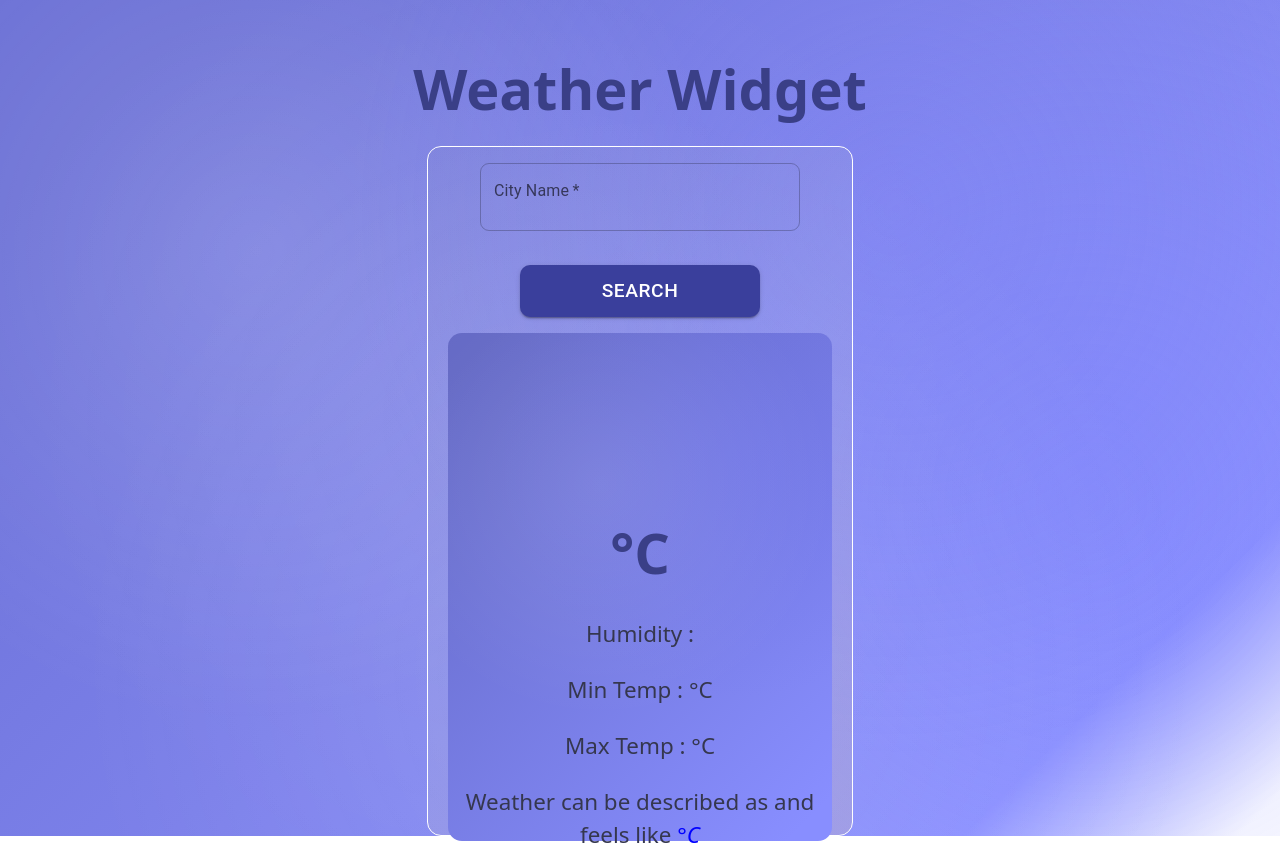
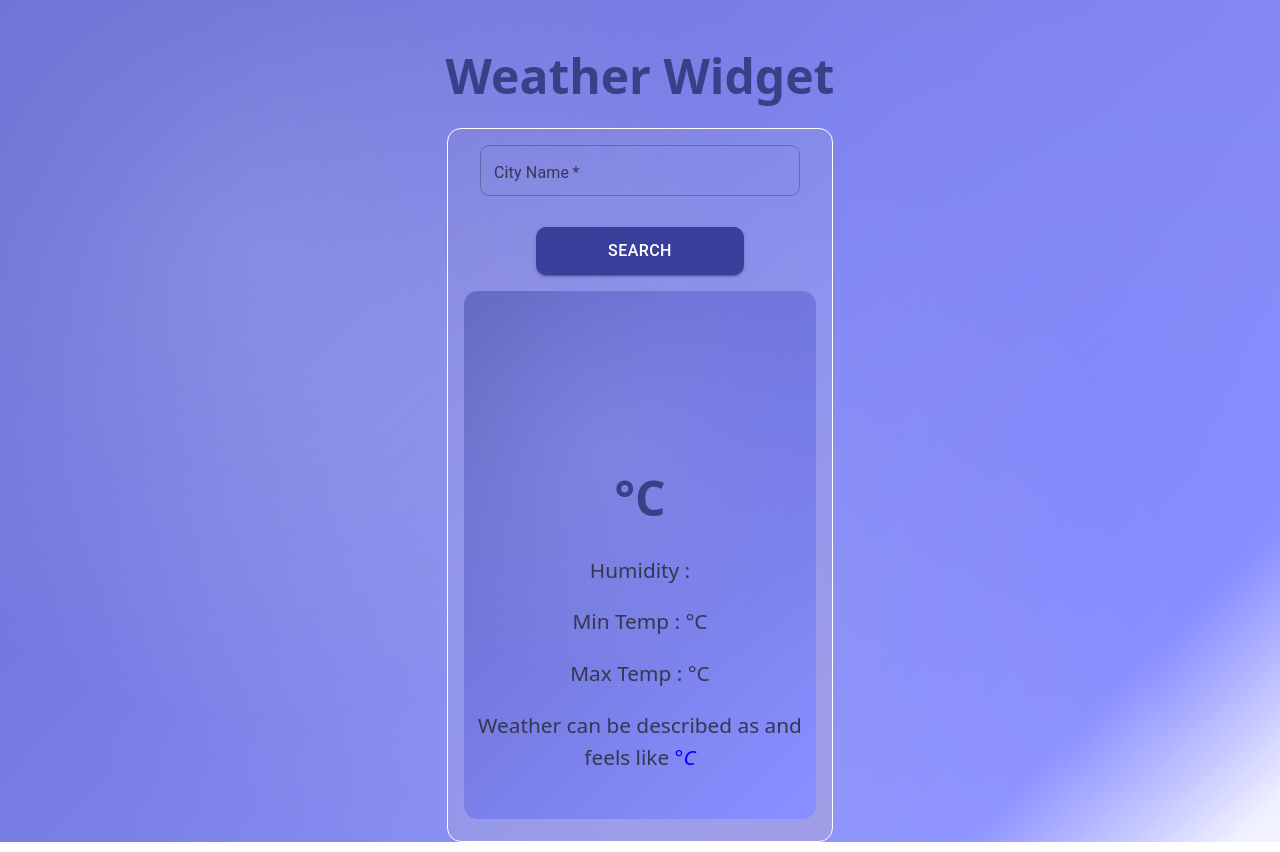
Before and after one commit to Agrawalarchi/Weather-Api, a React (Vite) app: page / in a window 1280 px wide. Both pictures are taken after a click on the button "Get Started". Built offline with nearby package versions, Linux system fonts and the light colour scheme; no server answers; some icons are missing.

Commit message:
added file

```diff
--- a/src/InfoBox.css
+++ b/src/InfoBox.css
@@ -1,6 +1,6 @@
 .InfoBox {
     margin-top: 1rem;
-    height: 59.5vh;
+    height:25rem;
     width: 17.5rem;
     text-align: center;
    background:
@@ -21,9 +21,8 @@ p{
 
 @media (min-width:1024px){
   .InfoBox{
-    width: 24rem;
-    height: 63.5vh;
-
+    width: 22rem;
+    height:33rem;
   }
    .city-name {
     font-size: 3.5rem; /* or adjust as needed */
@@ -32,13 +31,14 @@ p{
 
 
 
-@media (min-width:1440px ) and ( max-width:2559px){
+@media (min-width:1440px) and ( max-width:2559px) {
   .InfoBox{
-    width: 30rem;
-    height: 65.5vh;
+    width: 28.7rem;
+   height:39rem;
+   border-radius: 27px;
   }
    .city-name {
-    font-size: 4.9rem;
+    font-size: 5.5rem;
    }
 }
 
@@ -47,11 +47,10 @@ p{
 
 @media (min-width:2560px){
   .InfoBox{
-    width: 56rem;
-     height: 70vh;
-     border-radius: 30px;
+    width: 49rem;
+       height:69rem;
   }
    .city-name {
-    font-size: 10rem;
+    font-size: 5.6rem;
   }
 }
--- a/src/SearchBox.jsx
+++ b/src/SearchBox.jsx
@@ -103,14 +103,14 @@ export default function SearchBox({ updateInfo }) {
             '& .MuiInputBase-input': {
               fontSize: '1rem',
               '@media (min-width:1024px)': {
-                fontSize: '1.5rem',
+                fontSize: '0.8rem',
               },
               '@media (min-width:1440px ) and ( max-width:2559px)': {
 
                 fontSize: '2rem',
               },
               '@media (min-width:2560px)': {
-                fontSize: '3rem',
+                fontSize: '2.3rem',
               },
             },
             '@media (min-width:1024px)': {
@@ -120,7 +120,7 @@ export default function SearchBox({ updateInfo }) {
               width: '28rem',
             },
             '@media (min-width:2560px)': {
-              width: '48rem',
+              width: '40rem',
             },
           }}
         />
@@ -139,9 +139,9 @@ export default function SearchBox({ updateInfo }) {
             width: '12rem',
             borderRadius: '10px',
             '@media (min-width:1024px)': {
-              fontSize: '1.2rem',
-              width: '15rem',
-              height: '3.3rem',
+              fontSize: '0,8rem',
+              width: '13rem',
+              height: '3rem',
             },
             '@media (min-width:1440px ) and ( max-width:2559px)': {
               fontSize: '2rem',
@@ -149,10 +149,10 @@ export default function SearchBox({ updateInfo }) {
               height: '4.3rem',
             },
             '@media (min-width:2560px)': {
-              fontSize: '3rem',
-              width: '37rem',
+              fontSize: '2.3rem',
+              width: '30rem',
               height: '7rem',
-              marginBottom: '2rem',
+              marginBottom: '1.2rem',
               borderRadius:'24px',
             },
             '&:hover': {
--- a/src/WeatherApp.css
+++ b/src/WeatherApp.css
@@ -1,12 +1,31 @@
-    .WeatherApp{
-        text-align:"center";
-        display:"flex";
-        flex-direction:"column";
-        justify-content:"center";
-        align-items:"center";
-    }
+.WeatherApp {
+  text-align: center;
+  display: flex;
+  flex-direction: column;
+  justify-content: center;
+  align-items: center;
+}
 
-    .heading{
-        color:"#3a3f87" ;
-        font-size:"3rem";
-    }
+.heading {
+  color: #3a3f87;
+  font-size: 2.5rem;
+}
+
+@media (min-width:1024px)
+{
+  .heading{
+    font-size: 3rem;
+  }
+}
+@media (min-width:1440px)
+{
+  .heading{
+    font-size: 4rem;
+  }
+}
+@media (min-width:2560px)
+{
+  .heading{
+    font-size: 8rem;
+  }
+}
--- a/src/WeatherApp.jsx
+++ b/src/WeatherApp.jsx
@@ -7,7 +7,7 @@ export default function WeatherApp() {
   const [showFront, setShowFront] = useState(true);
 
   return (
-    <div className="weatherApp" style={{textAlign:"center", display:"flex", flexDirection:"column",justifyContent:"center",alignItems:"center"}}>
+    <div className="WeatherApp" >
       <h2  className="heading" >Weather Widget</h2>
       {showFront ? (
         <WeatherFrontPage onStart={() => setShowFront(false)} />
--- a/src/WeatherBackPage.css
+++ b/src/WeatherBackPage.css
@@ -1,6 +1,7 @@
 .WeatherBackPage{
     text-align: center;
-  height: 85vh;
+  height: 36rem;
+
   width: 19rem;
   border: 1px solid white;
   border-radius: 14px;
@@ -20,9 +21,9 @@
 
 @media (min-width:1024px){
   .WeatherBackPage{
-    height: 86vh;
-    font-size: 1.4rem;
-    width: 26.5rem;
+    height:44.5rem;
+    font-size: 1.3rem;
+    width: 24rem;
   }
 }
 
@@ -30,8 +31,8 @@
 
 @media (min-width:1440px ) and ( max-width:2559px){
   .WeatherBackPage{
-    height: 86.5vh;
-    font-size: 1.6rem;
+    height: 54rem ;
+    font-size: 1.5rem;
     width: 33rem;
     border-radius: 18px;
   }
@@ -41,10 +42,10 @@
 
 @media (min-width:2560px){
   .WeatherBackPage{
-    height: 89vh;
+    height: 79vh;
     border: 2px solid white;
-    font-size: 4rem;
-    width: 61rem;
+    font-size: 2.8rem;
+    width: 55rem;
     border-radius: 34px;
   }
 }
--- a/src/WeatherFrontPage.css
+++ b/src/WeatherFrontPage.css
@@ -61,8 +61,8 @@ button:focus {
 }
 @media (min-width:1024px){
   .WeatherFrontPage{
-    height: 76vh;
-    width: 26rem;
+    height: 83vh;
+    width: 24rem;
   }
 
   .img {
@@ -74,13 +74,13 @@ button:focus {
   height: 100%;
 }
 h2{
-  font-size: 3.5rem;
+  font-size: 3rem;
 }
 
 button{
 
   width: 16rem;
-  font-size: 1.4rem;
+  font-size: 1.3rem;
 }
 }
 
@@ -88,7 +88,7 @@ button{
 
 @media (min-width:1440px ) and ( max-width:2559px){
   .WeatherFrontPage{
-    width: 30rem;
+    width: 27rem;
     height: 82vh;
     border-radius: 20px
   }
@@ -98,13 +98,13 @@ button{
  }
 
 h2{
-  font-size: 4.5rem;
+  font-size: 3.5rem;
 }
 
 button{
 
-  width: 20rem;
-  font-size: 2rem;
+  width: 18rem;
+  font-size: 1.7rem;
 }
 }
 
@@ -112,20 +112,20 @@ button{
 
 @media (min-width:2560px){
   .WeatherFrontPage{
-    width: 57rem;
+    width: 52rem;
     border-radius: 39px;
     border: 2px solid white;
-    height: 76vh;
+    height: 80vh;
   }
 
 h2{
-  font-size: 8.3rem;
+  font-size: 5.5rem;
 }
 
 button{
-
-  width: 40rem;
+  font-weight: 500;
+  width: 30rem;
   border-radius: 45px;
-  font-size: 4.3rem;
+  font-size: 3.7rem;
 }
 }
```
